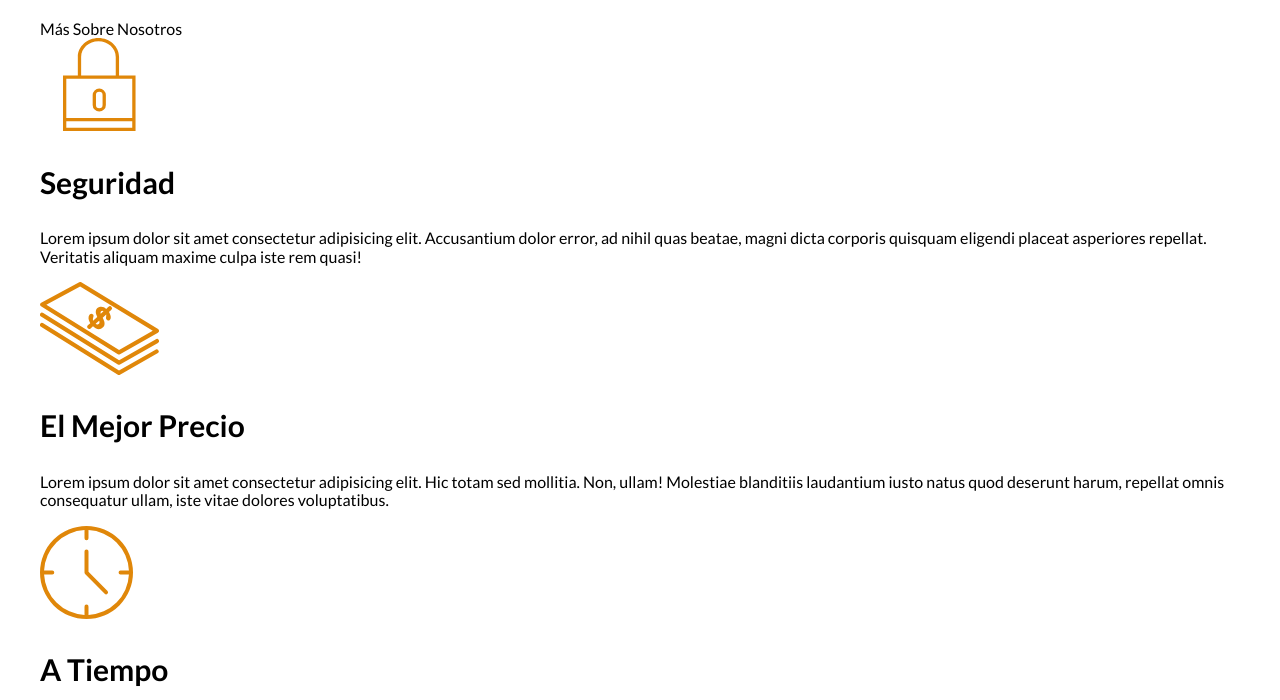
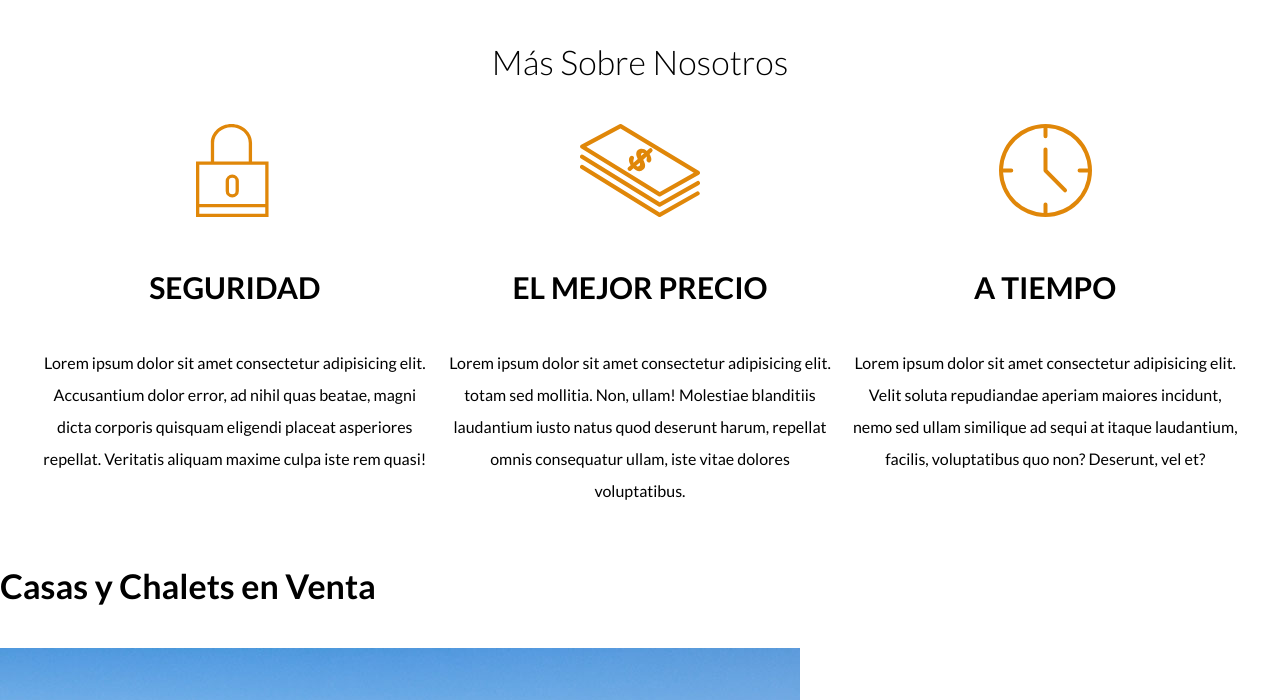
Before and after one commit to Angelhpascual/BienesRaices, a plain HTML site: page index.html in a window 1280 px wide. Shown: the part 800-1500 px from the top of the page. Drawn offline with Linux system fonts and the light colour scheme.

Commit message:
BienesRaices Webdevelopment39 finish

```diff
--- a/css/styles.css
+++ b/css/styles.css
@@ -5,6 +5,7 @@ html{
 body {
     font-family: 'Lato', sans-serif;
     font-size: 1.6rem;
+    line-height: 2;
 }
 /* Globales */
 
@@ -75,3 +76,22 @@ min-height: 60rem;
 .navegacion a:last-of-type {
     margin-right: 0;
 }
+
+/* iconos Nosotros */
+
+.encabezado-nosotros{
+    font-weight: 300;
+    text-align: center;
+}
+
+.iconos-nosotros{
+    display: flex;
+    justify-content: space-between;
+}
+.icono {
+    flex-basis: calc(33.3% - 1rem); /** Cuidado con el espacio entre calc y el ( **/
+    text-align: center;
+}
+.icono h3 {
+    text-transform: uppercase;
+}
--- a/index.html
+++ b/index.html
@@ -31,25 +31,28 @@
 
     </header>
 
-    <section class="contenedor seccion"
-        <h2>Más Sobre Nosotros</h2>
+    <section class="contenedor seccion">
 
-        <div>
+        <h2 class="encabezado-nosotros">Más Sobre Nosotros</h2>
+
+        <div class="iconos-nosotros">
+            <div class="icono">
                 <img src="/img/icono1.svg" alt="Icono Seguridad">
                 <h3>Seguridad</h3>
                 <p>Lorem ipsum dolor sit amet consectetur adipisicing elit. Accusantium dolor error, ad nihil quas beatae, magni dicta corporis quisquam eligendi placeat asperiores repellat. Veritatis aliquam maxime culpa iste rem quasi!</p>
             </div>
 
-        <div>
+            <div class="icono">
                 <img src="/img/icono2.svg" alt="Icono Seguridad">
                 <h3>El Mejor Precio</h3>
-            <p>Lorem ipsum dolor sit amet consectetur adipisicing elit. Hic totam sed mollitia. Non, ullam! Molestiae blanditiis laudantium iusto natus quod deserunt harum, repellat omnis consequatur ullam, iste vitae dolores voluptatibus.</p>
+                <p>Lorem ipsum dolor sit amet consectetur adipisicing elit. totam sed mollitia. Non, ullam! Molestiae blanditiis laudantium iusto natus quod deserunt harum, repellat omnis consequatur ullam, iste vitae dolores voluptatibus.</p>
             </div>
 
-        <div>
+            <div class="icono">
                 <img src="/img/icono3.svg" alt="Icono Seguridad">
                 <h3>A Tiempo</h3>
                 <p>Lorem ipsum dolor sit amet consectetur adipisicing elit. Velit soluta repudiandae aperiam maiores incidunt, nemo sed ullam similique ad sequi at itaque laudantium, facilis, voluptatibus quo non? Deserunt, vel et?</p>
+            </div>
         </div>
 
     </section>
```
Lines whose indentation alone changed are shown as unchanged.
